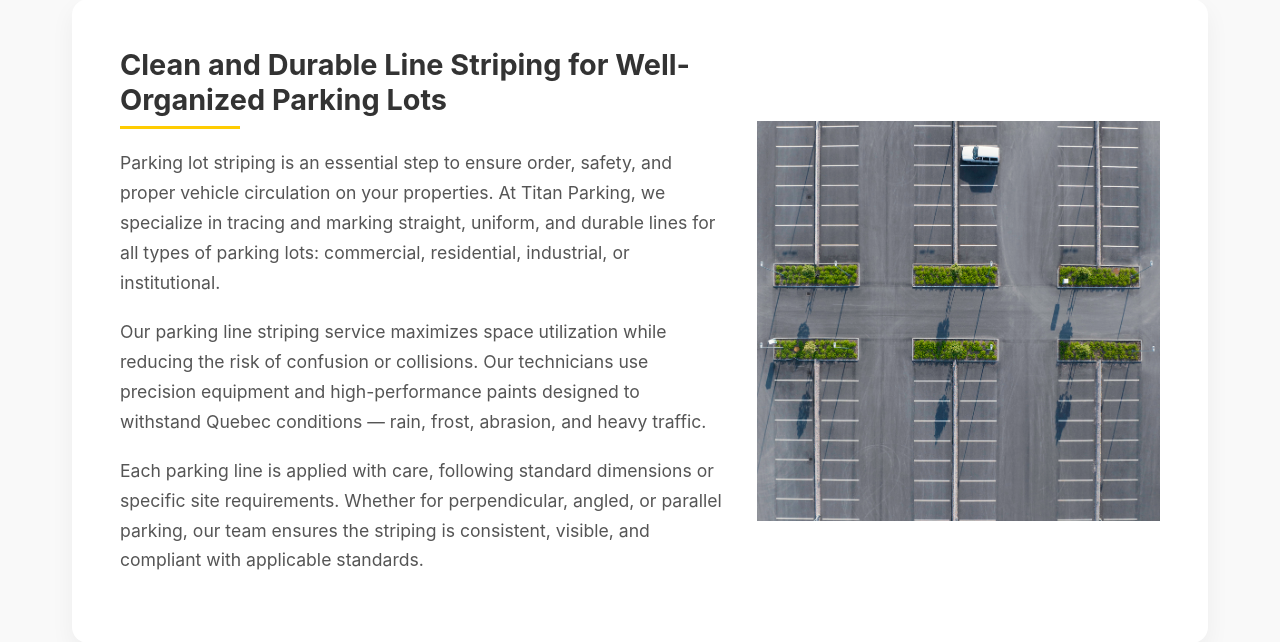
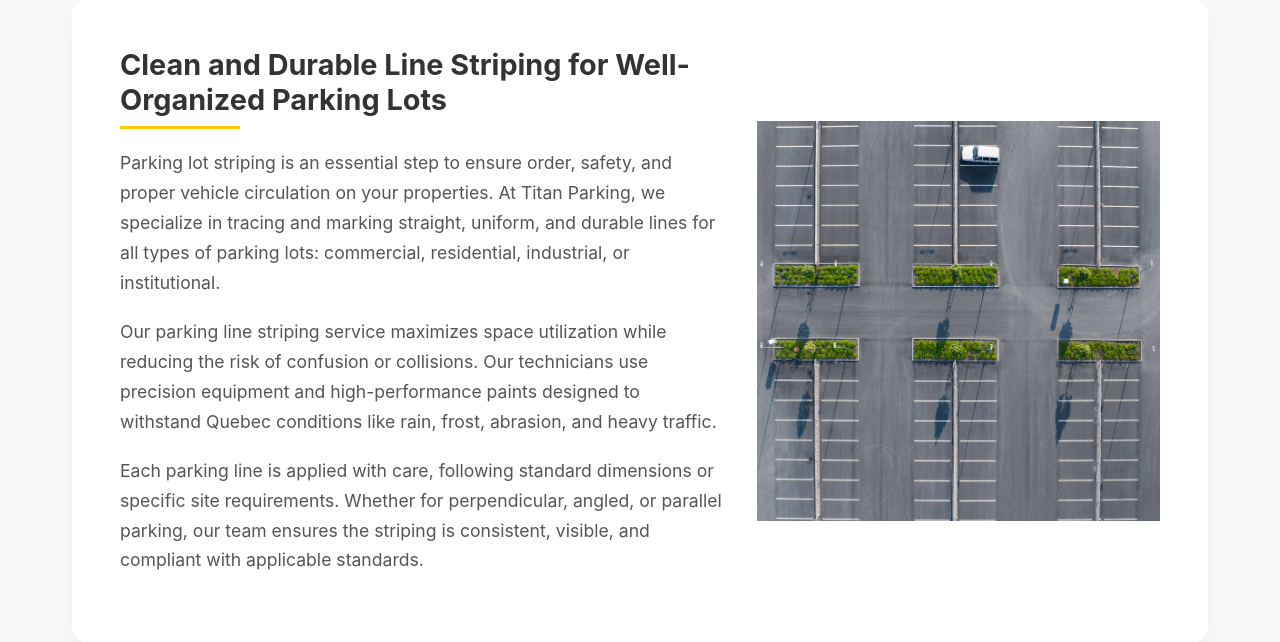
Before and after one commit to maxgobeil/titan-parking, a Django app: page /marquage-de-stationnement/ in a window 1280 px wide. Shown: the part 235-877 px from the top of the page. Run offline with Django 5.2, Linux system fonts and the light colour scheme; parts of the project's set-up code (start-up, migrations or seed data) failed here and were passed over; some libraries are stand-ins or nearby versions.

Commit message:
Fix: Translation issue

```diff
--- a/quotes/templates/pages/services/parking-lot-striping.html
+++ b/quotes/templates/pages/services/parking-lot-striping.html
@@ -35,7 +35,7 @@
                             {% trans 'Parking lot striping is an essential step to ensure order, safety, and proper vehicle circulation on your properties. At Titan Parking, we specialize in tracing and marking straight, uniform, and durable lines for all types of parking lots: commercial, residential, industrial, or institutional.' %}
                         </p>
                         <p>
-                            {% trans 'Our parking line striping service maximizes space utilization while reducing the risk of confusion or collisions. Our technicians use precision equipment and high-performance paints designed to withstand Quebec conditions — rain, frost, abrasion, and heavy traffic.' %}
+                            {% trans 'Our parking line striping service maximizes space utilization while reducing the risk of confusion or collisions. Our technicians use precision equipment and high-performance paints designed to withstand Quebec conditions like rain, frost, abrasion, and heavy traffic.' %}
                         </p>
                         <p>
                             {% trans 'Each parking line is applied with care, following standard dimensions or specific site requirements. Whether for perpendicular, angled, or parallel parking, our team ensures the striping is consistent, visible, and compliant with applicable standards.' %}
@@ -69,7 +69,7 @@
                     {% trans 'We work with building owners, facility managers, and sealcoating contractors alike. Our team adapts to your schedule and on-site constraints.' %}
                 </p>
                 <p>
-                    {% trans 'Trust Titan Parking for clear, straight, and durable parking lot striping. Contact us now for a free estimate and quick handling of your project.' %}
+                    {% trans 'Trust Titan Parking for clear, straight, and durable parking lot striping.' %}
                 </p>
                 <div class="service-bottom-cards">
                     <div class="bottom-card-item">
--- a/quotes/templates/pages/services/pavement-markings.html
+++ b/quotes/templates/pages/services/pavement-markings.html
@@ -38,7 +38,7 @@
                             {% trans 'Our team can apply all types of ground markings: directional arrows, letters, numbers, regulatory symbols, no-parking zones, and more. We use standardized templates for consistent, high-precision application and high-performance road paints built to withstand Quebec’s harsh climate, including UV, snow, salt, and tire wear.' %}
                         </p>
                         <p>
-                            {% trans 'Wondering if this service applies to private properties too? Absolutely. Whether you manage a municipality, business, construction site, or residential complex, we tailor our solutions to every setting: access roads, private streets, school drop-off zones, and commercial parking lots.' %}
+                            {% trans 'Wondering if this service applies to private properties too? Absolutely! Whether you manage a municipality, business, construction site, or residential complex, we tailor our solutions to every setting: access roads, private streets, school drop-off zones, and commercial parking lots.' %}
                         </p>
                     </div>
                     <div class="service-content-top-right">
@@ -80,9 +80,6 @@
                 <p>
                     {% trans 'With Titan Parking, you get clear, long-lasting, regulation-compliant pavement markings that enhance safety and organization.' %}
                 </p>
-                <p>
-                    {% trans 'Contact us today for a fast quote and a service adapted to your site’s specific needs.' %}
-                </p>
                 <div class="service-bottom-cards">
                     <div class="bottom-card-item">
                         <div class="card-icon">
```
Also changed, not shown: locale/fr/LC_MESSAGES/django.po, 1 other file.
